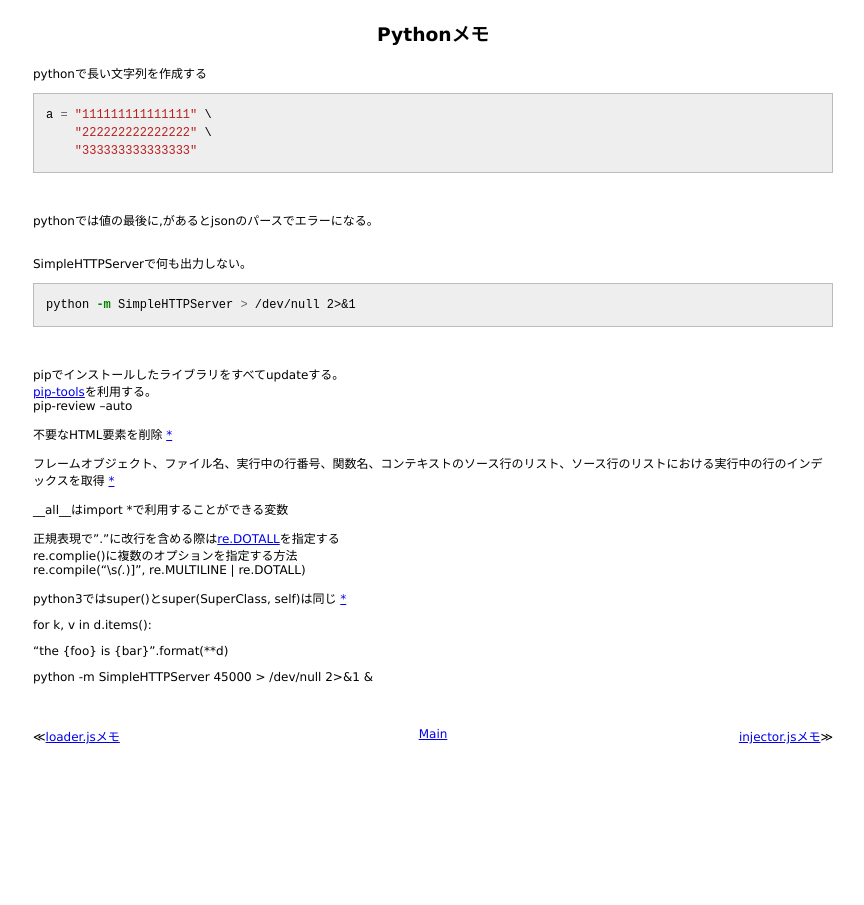
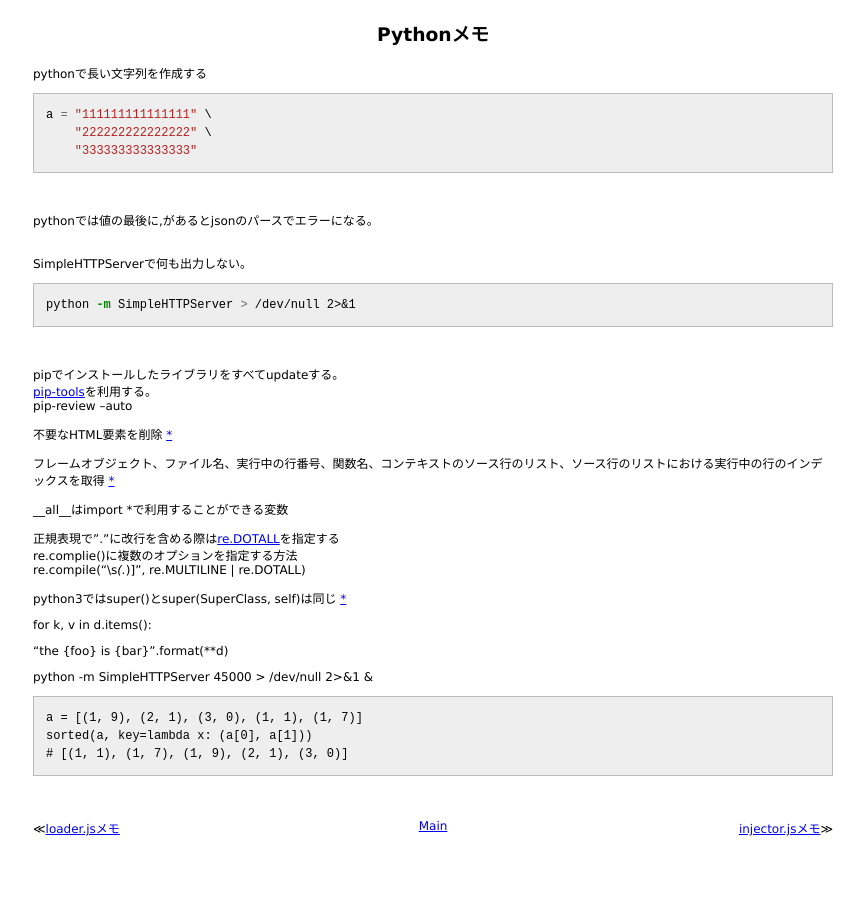
Before and after one commit to 38elements/38elements.github.com, a Jekyll site: the page built from _posts/2014-7-2-python.md, in a window 1280 px wide. Shown: the whole page, without its empty margins (207-1071 px from the left). Built offline with Jekyll 4.4.1, drawn with Linux system fonts in a browser that asks for light colours; Markdown is read by kramdown in place of the engine named in the settings.

Commit message:
Update 2014-7-2-python.md

````diff
--- a/_posts/2014-7-2-python.md
+++ b/_posts/2014-7-2-python.md
@@ -42,3 +42,9 @@ for k, v in d.items():
 "the {foo} is {bar}".format(**d)
 
 python -m SimpleHTTPServer 45000 > /dev/null 2>&1 &
+
+```
+a = [(1, 9), (2, 1), (3, 0), (1, 1), (1, 7)]
+sorted(a, key=lambda x: (a[0], a[1]))
+# [(1, 1), (1, 7), (1, 9), (2, 1), (3, 0)]
+```
````
